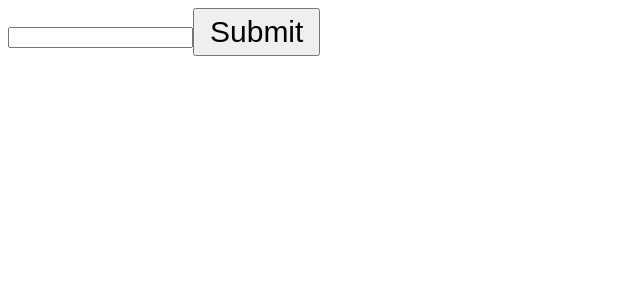
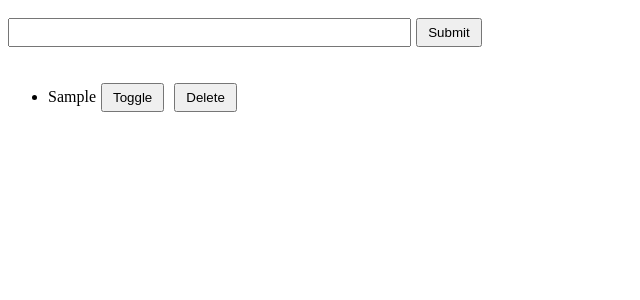
Before and after one commit to Majey/REACT, a React (Create React App) app: page / in a window 1280 px wide. Both pictures are taken after typing "Sample" into the empty fields and a click on the button "Submit". Shown: the top 300 px of the page, without its empty margins (0-640 px from the left). Built offline with nearby package versions, Linux system fonts and the light colour scheme.

Commit message:
useReducer()

```diff
--- a/src/App.css
+++ b/src/App.css
@@ -2,15 +2,12 @@
   text-align: center;
 }
 
-button {
-  padding: 5px 15px;
-  font-size: 30px;
+input {
+  width: 30%;
+  padding: 5px 10px;
 }
 
-.increment {
-  background-color: green;
+button {
+  padding: 5px 10px;
+  margin: 10px 5px;
 }
-
-.decrement {
-  background-color: red;
-}
--- a/src/App.js
+++ b/src/App.js
@@ -1,15 +1,25 @@
 import { useReducer, useState } from 'react';
-// import { useState } from 'react';
+import Todo from './Todo';
 import './App.css';
 
-const ACTIONS = {
-  ADD_TODO: "add_todo"
+export const ACTIONS = {
+  ADD_TODO: "add-todo",
+  TOGGLE_TODO: "toggle-todo"
 }
 
 function reducer(to_dos, action) {
+
   switch (action.type){
     case ACTIONS.ADD_TODO:
       return [...to_dos, newTodo(action.payload.name)];
+    case ACTIONS.TOGGLE_TODO:
+      return to_dos.map(to_do => {
+        if(to_do.id === action.payload.id){
+          return { ...to_do, complete: !to_do.complete };
+        } else {
+          return to_do;
+        }
+      })
     default:
       return to_dos;
   }
@@ -38,6 +48,17 @@ function App() {
         <input type="text" value={ name } onChange={(e) => setName(e.target.value)} />
         <button>Submit</button>
       </form>
+      {
+        to_dos.map((todo) => {
+          return (
+            <ul>
+              <li>
+                <Todo key={todo.id} todo={todo} dispatch={dispatch} />
+              </li>
+            </ul>
+          )
+        })
+      }
     </>
   );
 }
--- /dev/null
+++ b/src/Todo.js
@@ -0,0 +1,18 @@
+import { ACTIONS } from "./App";
+
+const Todo = ({ todo, dispatch }) => {
+
+    return (
+        <div>
+            <span style={{color: todo.complete ? "#AAA" : "#000"}}>
+                    { todo.name }
+            </span>
+
+            <button onClick={() => dispatch({type: ACTIONS.TOGGLE_TODO, payload: {id: todo.id }})}>Toggle</button>
+            <button>Delete</button>
+
+        </div>
+     );
+}
+
+export default Todo;
```
